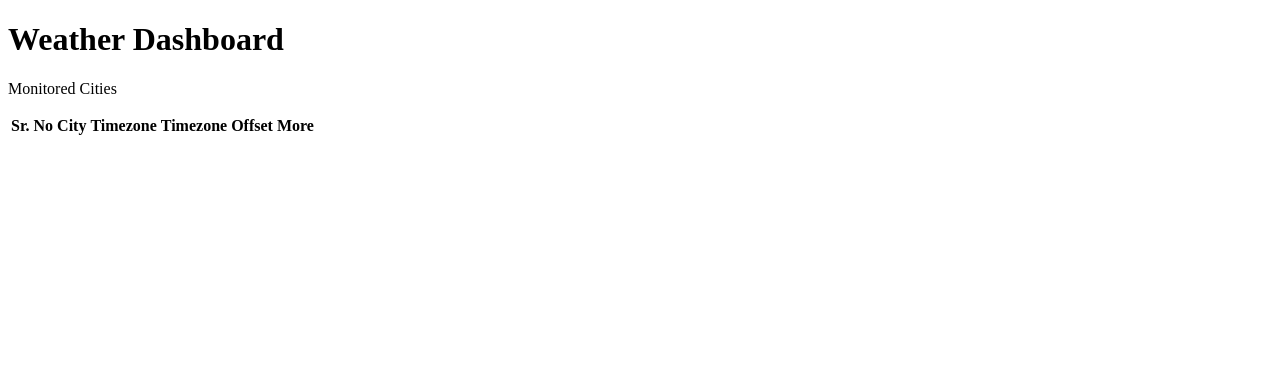
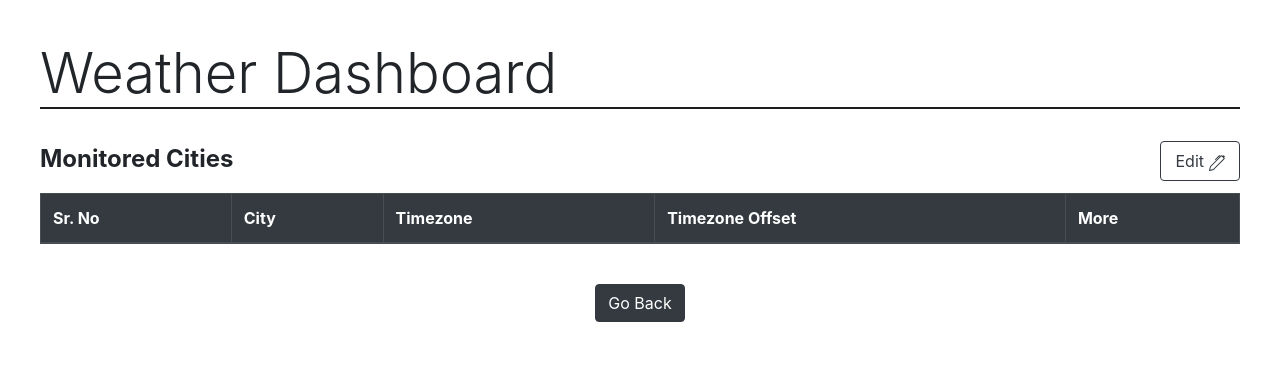
Before and after one commit to P-Pratik/Weather-App, a website: page dashboard.html in a window 1280 px wide. Drawn offline with nearby package versions, Linux system fonts and the light colour scheme; no server answers.

Commit message:
gave AddCity's look an overhaul, more work needed

```diff
--- /dev/null
+++ b/citydetails.css
@@ -0,0 +1,18 @@
+
+.bg-padding{
+    padding: 40px;
+}
+
+.button-edit{
+    height: 40px;
+    width: 80px;
+}
+
+.details-border{
+    border-bottom: rgb(29, 29, 29) solid 2px;
+}
+
+.city{
+    font-size: 24px;
+    font-weight: bold;
+}
--- /dev/null
+++ b/dashboard.css
@@ -0,0 +1,18 @@
+
+.bg-padding{
+    padding: 40px;
+}
+
+.button-edit{
+    height: 40px;
+    width: 80px;
+}
+
+.weather-dashboard{
+    border-bottom: rgb(29, 29, 29) solid 2px;
+}
+
+.monitored-cities{
+    font-size: 24px;
+    font-weight: bold;
+}
--- a/dashboard.html
+++ b/dashboard.html
@@ -5,26 +5,48 @@
     <meta charset="UTF-8">
     <meta name="viewport" content="width=device-width, initial-scale=1.0">
     <title>Dashboard</title>
+    <link rel="stylesheet" href="https://stackpath.bootstrapcdn.com/bootstrap/4.5.2/css/bootstrap.min.css" integrity="sha384-JcKb8q3iqJ61gNV9KGb8thSsNjpSL0n8PARn9HuZOnIxN0hoP+VmmDGMN5t9UJ0Z" crossorigin="anonymous">
+    <script src="https://code.jquery.com/jquery-3.5.1.slim.min.js" integrity="sha384-DfXdz2htPH0lsSSs5nCTpuj/zy4C+OGpamoFVy38MVBnE+IbbVYUew+OrCXaRkfj" crossorigin="anonymous"></script>
+    <script src="https://cdn.jsdelivr.net/npm/popper.js@1.16.1/dist/umd/popper.min.js" integrity="sha384-9/reFTGAW83EW2RDu2S0VKaIzap3H66lZH81PoYlFhbGU+6BZp6G7niu735Sk7lN" crossorigin="anonymous"></script>
+    <script src="https://stackpath.bootstrapcdn.com/bootstrap/4.5.2/js/bootstrap.min.js" integrity="sha384-B4gt1jrGC7Jh4AgTPSdUtOBvfO8shuf57BaghqFfPlYxofvL8/KUEfYiJOMMV+rV" crossorigin="anonymous"></script>
     <script src="src/dashboard.js" defer></script>
+    <link rel="stylesheet" href="dashboard.css">
 </head>
 
 <body>
-    <h1>Weather Dashboard</h1>
-    <p>Monitored Cities</p>
-    <table id="data-table">
-        <thead>
+    <div class="bg-padding">
+        <h1 class="display-4 weather-dashboard">Weather Dashboard</h1><br>
+
+        <div class="d-flex justify-content-between">
+            <p class="lead monitored-cities">Monitored Cities</p>
+            <div class="d-flex flex-row justify-content-center">
+                <button class="btn btn-outline-dark button-edit">Edit
+                    <svg xmlns="http://www.w3.org/2000/svg" width="16" height="16" fill="currentColor" class="bi bi-pen" viewBox="0 0 16 16">
+                        <path d="m13.498.795.149-.149a1.207 1.207 0 1 1 1.707 1.708l-.149.148a1.5 1.5 0 0 1-.059 2.059L4.854 14.854a.5.5 0 0 1-.233.131l-4 1a.5.5 0 0 1-.606-.606l1-4a.5.5 0 0 1 .131-.232l9.642-9.642a.5.5 0 0 0-.642.056L6.854 4.854a.5.5 0 1 1-.708-.708L9.44.854A1.5 1.5 0 0 1 11.5.796a1.5 1.5 0 0 1 1.998-.001zm-.644.766a.5.5 0 0 0-.707 0L1.95 11.756l-.764 3.057 3.057-.764L14.44 3.854a.5.5 0 0 0 0-.708l-1.585-1.585z"/>
+                    </svg>
+                </button>
+            </div>
+        </div>
+
+        <table class="table table-bordered" id="data-table">
+            <thead class="thead-dark">
                 <tr>
-                <th>Sr. No</th>
-                <th>City</th>
-                <th>Timezone</th>
-                <th>Timezone Offset</th>
-                <th>More</th>
+                    <th scope="col">Sr. No</th>
+                    <th scope="col">City</th>
+                    <th scope="col">Timezone</th>
+                    <th scope="col">Timezone Offset</th>
+                    <th scope="col">More</th>
                 </tr>
             </thead>
             <tbody id="data-body">
 
             </tbody>
         </table>
+        <br>
+        <div class="d-flex flex-row justify-content-center">
+            <button class="btn btn-dark">Go Back</button>
+        </div>
+    </div>
 
 
 </body>
```
Also changed, not shown: AddCity.html (+14 -20 lines), citydetails.html (+41 -9 lines), formStyle.css (+14 -9 lines), images/forecast.jpg (added). Lines whose indentation alone changed are shown as unchanged.
